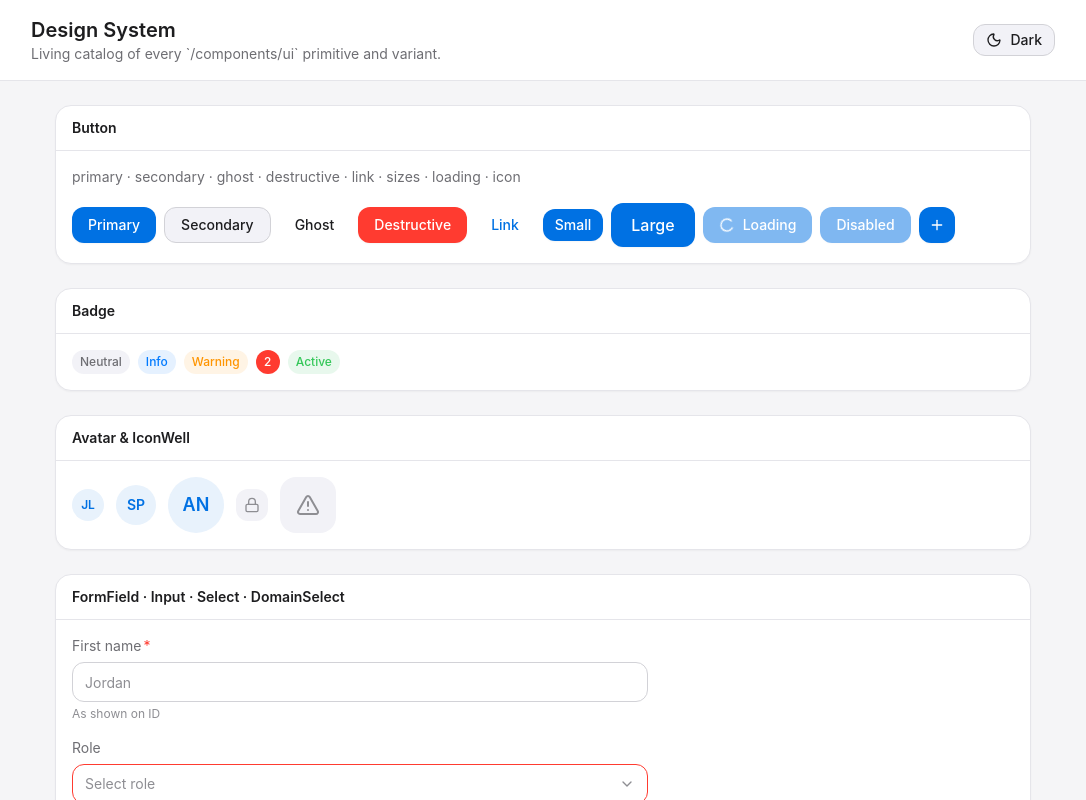
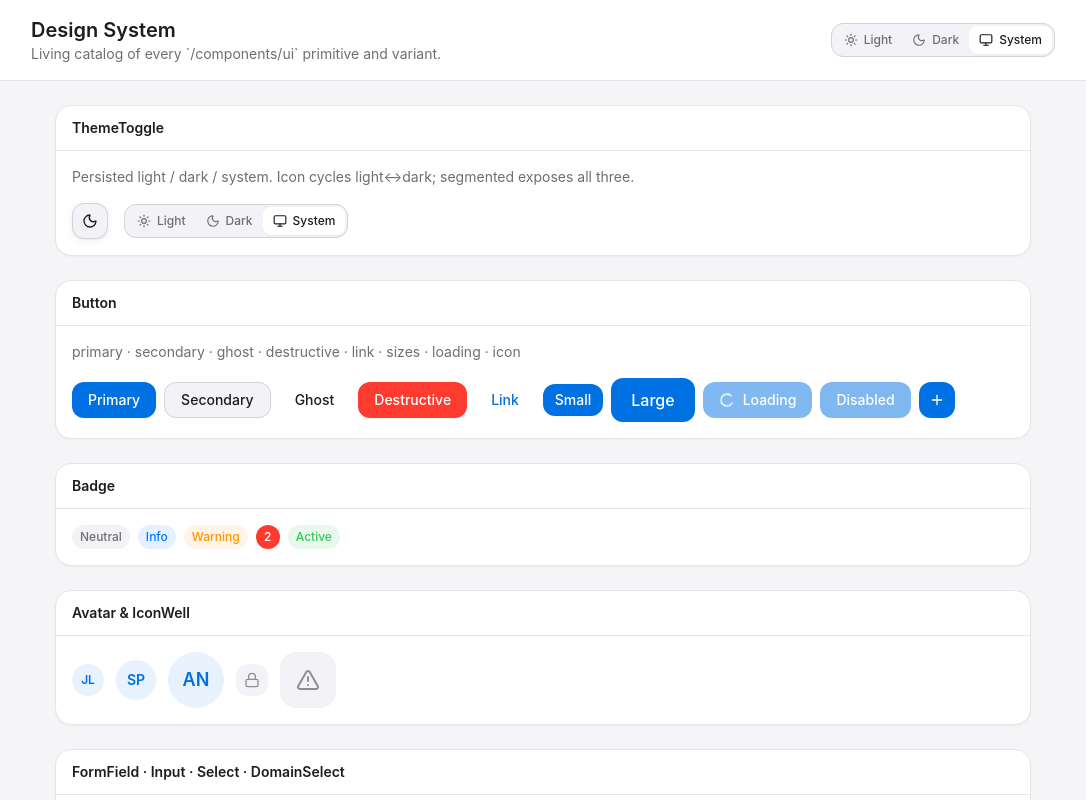
Before and after one commit to sagar290/abm-ui-components, a Next.js app: page /design-system in a window 1280 px wide. Shown: the top 800 px of the page, without its empty margins (97-1183 px from the left). Built offline with nearby package versions, Linux system fonts and the light colour scheme.

Commit message:
Implement dark mode theme toggle with persistent storage and smooth transitions. Update README to reflect new dark mode functionality. Refactor layout to include ThemeProvider and integrate ThemeToggle component across the app. Enhance global styles for better theme management.

```diff
--- a/app/design-system/page.tsx
+++ b/app/design-system/page.tsx
@@ -7,9 +7,7 @@ import {
   Copy,
   Eraser,
   Lock,
-  Moon,
   Plus,
-  Sun,
 } from "lucide-react";
 import {
   Avatar,
@@ -34,6 +32,7 @@ import {
   StatusItem,
   Tabs,
   TabPanel,
+  ThemeToggle,
   ToolbarAction,
   useToast,
 } from "@/components/ui";
@@ -66,11 +65,6 @@ export default function DesignSystemPage() {
   const [domain, setDomain] = React.useState("managed.acme.com");
   const [cardA, setCardA] = React.useState(true);
   const [cardB, setCardB] = React.useState(false);
-  const [dark, setDark] = React.useState(false);
-
-  React.useEffect(() => {
-    document.documentElement.classList.toggle("dark", dark);
-  }, [dark]);
 
   return (
     <div className="min-h-dvh bg-canvas">
@@ -84,20 +78,21 @@ export default function DesignSystemPage() {
               Living catalog of every `/components/ui` primitive and variant.
             </p>
           </div>
-          <Button
-            variant="secondary"
-            size="sm"
-            leftIcon={
-              dark ? <Sun className="h-4 w-4" /> : <Moon className="h-4 w-4" />
-            }
-            onClick={() => setDark((d) => !d)}
-          >
-            {dark ? "Light" : "Dark"}
-          </Button>
+          <ThemeToggle appearance="segmented" />
         </div>
       </header>
 
       <main className="mx-auto flex max-w-5xl flex-col gap-6 p-6">
+        <CatalogSection
+          title="ThemeToggle"
+          description="Persisted light / dark / system. Icon cycles light↔dark; segmented exposes all three."
+        >
+          <div className="flex flex-wrap items-center gap-4">
+            <ThemeToggle />
+            <ThemeToggle appearance="segmented" />
+          </div>
+        </CatalogSection>
+
         <CatalogSection title="Button" description="primary · secondary · ghost · destructive · link · sizes · loading · icon">
           <div className="flex flex-wrap items-center gap-2">
             <Button variant="primary">Primary</Button>
--- a/app/globals.css
+++ b/app/globals.css
@@ -8,6 +8,7 @@
  * Mapped into Tailwind utilities via @theme.
  */
 :root {
+  color-scheme: light;
   --color-canvas: #f5f5f7;
   --color-surface: #ffffff;
   --color-surface-secondary: #f2f2f7;
@@ -52,6 +53,7 @@
 }
 
 .dark {
+  color-scheme: dark;
   --color-canvas: #1c1c1e;
   --color-surface: #2c2c2e;
   --color-surface-secondary: #3a3a3c;
@@ -147,3 +149,33 @@
     @apply outline-none ring-2 ring-ring ring-offset-2 ring-offset-surface;
   }
 }
+
+/*
+ * Smooth theme switching — only while html.theme-transition is set
+ * (toggled from ThemeProvider). Avoids animating first paint / FOUC.
+ */
+html.theme-transition,
+html.theme-transition *,
+html.theme-transition *::before,
+html.theme-transition *::after {
+  transition:
+    background-color 320ms ease,
+    color 320ms ease,
+    border-color 320ms ease,
+    outline-color 320ms ease,
+    fill 320ms ease,
+    stroke 320ms ease,
+    box-shadow 320ms ease,
+    caret-color 320ms ease,
+    accent-color 320ms ease !important;
+  transition-delay: 0s !important;
+}
+
+@media (prefers-reduced-motion: reduce) {
+  html.theme-transition,
+  html.theme-transition *,
+  html.theme-transition *::before,
+  html.theme-transition *::after {
+    transition: none !important;
+  }
+}
--- a/app/layout.tsx
+++ b/app/layout.tsx
@@ -1,5 +1,6 @@
 import type { Metadata } from "next";
 import { ConsoleProvider } from "@/lib/console-store";
+import { ThemeProvider, themeBootstrapScript } from "@/lib/theme";
 import { ToastProvider } from "@/components/ui";
 import "./globals.css";
 
@@ -16,10 +17,17 @@ export default function RootLayout({
 }>) {
   return (
     <html lang="en" className="h-full" suppressHydrationWarning>
-      <body className="min-h-full font-sans antialiased">
-        <ConsoleProvider>
-          <ToastProvider>{children}</ToastProvider>
-        </ConsoleProvider>
+      <head>
+        <script
+          dangerouslySetInnerHTML={{ __html: themeBootstrapScript }}
+        />
+      </head>
+      <body className="min-h-full bg-canvas font-sans text-foreground antialiased">
+        <ThemeProvider>
+          <ConsoleProvider>
+            <ToastProvider>{children}</ToastProvider>
+          </ConsoleProvider>
+        </ThemeProvider>
       </body>
     </html>
   );
--- a/components/ui/app-shell.tsx
+++ b/components/ui/app-shell.tsx
@@ -2,11 +2,12 @@
 
 import * as React from "react";
 import { usePathname } from "next/navigation";
-import { ArrowLeft, Menu, Moon, Sun, X } from "lucide-react";
+import { ArrowLeft, Menu, X } from "lucide-react";
 import { cn } from "@/lib/utils";
 import { Button } from "./button";
 import { Overlay } from "./overlay";
 import { Sidebar } from "./sidebar";
+import { ThemeToggle } from "./theme-toggle";
 import type { ChecklistItem, NavItem, Organization } from "@/types";
 
 export interface AppShellProps {
@@ -41,15 +42,7 @@ export function AppShell({
 }: AppShellProps) {
   const pathname = usePathname();
   const [navOpen, setNavOpen] = React.useState(false);
-  const [dark, setDark] = React.useState(false);
 
-  React.useEffect(() => {
-    const root = document.documentElement;
-    if (dark) root.classList.add("dark");
-    else root.classList.remove("dark");
-  }, [dark]);
-
-  // Mobile pane: nav | list | detail
   const mobilePane: "nav" | "list" | "detail" = navOpen
     ? "nav"
     : detailOpen
@@ -58,7 +51,6 @@ export function AppShell({
 
   return (
     <div className={cn("flex h-dvh w-full overflow-hidden bg-canvas", className)}>
-      {/* Desktop sidebar */}
       <div className="hidden w-60 shrink-0 lg:block">
         <Sidebar
           items={navItems}
@@ -71,7 +63,6 @@ export function AppShell({
         />
       </div>
 
-      {/* Mobile nav drawer */}
       {navOpen && (
         <div className="fixed inset-0 z-40 lg:hidden">
           <Overlay onClose={() => setNavOpen(false)} label="Close navigation" />
@@ -112,15 +103,7 @@ export function AppShell({
             />
           )}
           <p className="flex-1 truncate text-sm font-semibold">{mobileTitle}</p>
-          <Button
-            variant="ghost"
-            size="icon-sm"
-            aria-label={dark ? "Switch to light mode" : "Switch to dark mode"}
-            onClick={() => setDark((d) => !d)}
-            leftIcon={
-              dark ? <Sun className="h-4 w-4" /> : <Moon className="h-4 w-4" />
-            }
-          />
+          <ThemeToggle className="h-8 w-8 shadow-none" />
         </header>
 
         <div className="flex min-h-0 flex-1">
@@ -137,7 +120,9 @@ export function AppShell({
           <div
             className={cn(
               "min-w-0 flex-1",
-              listPane && !detailOpen ? "hidden md:flex md:flex-col" : "flex flex-col"
+              listPane && !detailOpen
+                ? "hidden md:flex md:flex-col"
+                : "flex flex-col"
             )}
           >
             {children}
@@ -145,18 +130,8 @@ export function AppShell({
         </div>
       </div>
 
-      {/* Desktop theme toggle */}
       <div className="pointer-events-none fixed bottom-4 right-4 z-30 hidden lg:block">
-        <Button
-          variant="secondary"
-          size="icon"
-          className="pointer-events-auto shadow-md"
-          aria-label={dark ? "Switch to light mode" : "Switch to dark mode"}
-          onClick={() => setDark((d) => !d)}
-          leftIcon={
-            dark ? <Sun className="h-4 w-4" /> : <Moon className="h-4 w-4" />
-          }
-        />
+        <ThemeToggle className="pointer-events-auto" />
       </div>
     </div>
   );
--- a/components/ui/index.ts
+++ b/components/ui/index.ts
@@ -88,6 +88,9 @@ export type { StatusItemProps } from "./status-item";
 export { Tabs, TabPanel } from "./tabs";
 export type { TabsProps, TabItem, TabPanelProps } from "./tabs";
 
+export { ThemeToggle } from "./theme-toggle";
+export type { ThemeToggleProps } from "./theme-toggle";
+
 export { ToastProvider, useToast } from "./toast";
 export type { ToastMessage, ToastVariant } from "./toast";
 
--- /dev/null
+++ b/components/ui/theme-toggle.tsx
@@ -0,0 +1,108 @@
+"use client";
+
+import { Monitor, Moon, Sun } from "lucide-react";
+import { cva, type VariantProps } from "class-variance-authority";
+import { cn } from "@/lib/utils";
+import { useTheme, type Theme } from "@/lib/theme";
+import { Button } from "./button";
+
+const themeToggleVariants = cva("", {
+  variants: {
+    appearance: {
+      /** Single button that cycles light ↔ dark */
+      icon: "",
+      /** Segmented light / dark / system control */
+      segmented: "",
+    },
+  },
+  defaultVariants: {
+    appearance: "icon",
+  },
+});
+
+export interface ThemeToggleProps
+  extends VariantProps<typeof themeToggleVariants> {
+  className?: string;
+}
+
+const cycle: Theme[] = ["light", "dark", "system"];
+
+export function ThemeToggle({
+  appearance = "icon",
+  className,
+}: ThemeToggleProps) {
+  const { theme, resolvedTheme, setTheme, toggleTheme } = useTheme();
+
+  if (appearance === "segmented") {
+    return (
+      <div
+        role="group"
+        aria-label="Color theme"
+        className={cn(
+          "inline-flex rounded-lg border border-border bg-surface-secondary p-0.5",
+          themeToggleVariants({ appearance }),
+          className
+        )}
+      >
+        {(
+          [
+            { value: "light" as const, label: "Light", icon: Sun },
+            { value: "dark" as const, label: "Dark", icon: Moon },
+            { value: "system" as const, label: "System", icon: Monitor },
+          ] as const
+        ).map(({ value, label, icon: Icon }) => (
+          <Button
+            key={value}
+            type="button"
+            variant="ghost"
+            size="sm"
+            aria-pressed={theme === value}
+            aria-label={label}
+            onClick={() => setTheme(value)}
+            className={cn(
+              "h-7 gap-1.5 rounded-md px-2.5 text-xs",
+              theme === value
+                ? "bg-surface text-foreground shadow-sm"
+                : "text-foreground-secondary"
+            )}
+            leftIcon={<Icon className="h-3.5 w-3.5" />}
+          >
+            <span className="hidden sm:inline">{label}</span>
+          </Button>
+        ))}
+      </div>
+    );
+  }
+
+  const nextLabel =
+    resolvedTheme === "dark" ? "Switch to light mode" : "Switch to dark mode";
+
+  return (
+    <Button
+      type="button"
+      variant="secondary"
+      size="icon"
+      aria-label={nextLabel}
+      title={nextLabel}
+      onClick={toggleTheme}
+      onContextMenu={(e) => {
+        // Right-click cycles light → dark → system
+        e.preventDefault();
+        const idx = cycle.indexOf(theme);
+        setTheme(cycle[(idx + 1) % cycle.length]);
+      }}
+      className={cn(
+        "shadow-md",
+        themeToggleVariants({ appearance }),
+        className
+      )}
+      leftIcon={
+        resolvedTheme === "dark" ? (
+          <Sun className="h-4 w-4" />
+        ) : (
+          <Moon className="h-4 w-4" />
+        )
+      }
+    />
+  );
+}
--- /dev/null
+++ b/lib/theme.tsx
@@ -0,0 +1,132 @@
+"use client";
+
+import * as React from "react";
+
+export type Theme = "light" | "dark" | "system";
+export type ResolvedTheme = "light" | "dark";
+
+const STORAGE_KEY = "abm-theme";
+
+interface ThemeContextValue {
+  theme: Theme;
+  resolvedTheme: ResolvedTheme;
+  setTheme: (theme: Theme) => void;
+  toggleTheme: () => void;
+}
+
+const ThemeContext = React.createContext<ThemeContextValue | null>(null);
+
+function getSystemTheme(): ResolvedTheme {
+  if (typeof window === "undefined") return "light";
+  return window.matchMedia("(prefers-color-scheme: dark)").matches
+    ? "dark"
+    : "light";
+}
+
+function resolveTheme(theme: Theme): ResolvedTheme {
+  return theme === "system" ? getSystemTheme() : theme;
+}
+
+const TRANSITION_MS = 320;
+let transitionTimer: ReturnType<typeof setTimeout> | undefined;
+
+function prefersReducedMotion() {
+  return window.matchMedia("(prefers-reduced-motion: reduce)").matches;
+}
+
+/** Enable color transitions only for user-initiated switches (not first paint). */
+function withThemeTransition(apply: () => void) {
+  const root = document.documentElement;
+  if (prefersReducedMotion()) {
+    apply();
+    return;
+  }
+
+  root.classList.add("theme-transition");
+  // Double-rAF so the browser applies the transition class before token swap.
+  requestAnimationFrame(() => {
+    requestAnimationFrame(() => {
+      apply();
+      window.clearTimeout(transitionTimer);
+      transitionTimer = window.setTimeout(() => {
+        root.classList.remove("theme-transition");
+      }, TRANSITION_MS);
+    });
+  });
+}
+
+function applyTheme(resolved: ResolvedTheme, { animate = false } = {}) {
+  const run = () => {
+    const root = document.documentElement;
+    root.classList.toggle("dark", resolved === "dark");
+    root.style.colorScheme = resolved;
+  };
+
+  if (animate) withThemeTransition(run);
+  else run();
+}
+
+/** Inline bootstrap — run before paint to avoid a light flash. */
+export const themeBootstrapScript = `(function(){try{var k=${JSON.stringify(STORAGE_KEY)};var t=localStorage.getItem(k)||"system";var d=window.matchMedia("(prefers-color-scheme: dark)").matches;var r=t==="dark"||(t!=="light"&&d);var e=document.documentElement;e.classList.toggle("dark",r);e.style.colorScheme=r?"dark":"light";}catch(e){}})();`;
+
+export function ThemeProvider({ children }: { children: React.ReactNode }) {
+  const [theme, setThemeState] = React.useState<Theme>("system");
+  const [resolvedTheme, setResolvedTheme] =
+    React.useState<ResolvedTheme>("light");
+  const [ready, setReady] = React.useState(false);
+
+  React.useEffect(() => {
+    const stored = localStorage.getItem(STORAGE_KEY) as Theme | null;
+    const next: Theme =
+      stored === "light" || stored === "dark" || stored === "system"
+        ? stored
+        : "system";
+    const resolved = resolveTheme(next);
+    setThemeState(next);
+    setResolvedTheme(resolved);
+    applyTheme(resolved);
+    setReady(true);
+  }, []);
+
+  React.useEffect(() => {
+    if (!ready) return;
+    const media = window.matchMedia("(prefers-color-scheme: dark)");
+    const onChange = () => {
+      if (theme !== "system") return;
+      const resolved = getSystemTheme();
+      setResolvedTheme(resolved);
+      applyTheme(resolved, { animate: true });
+    };
+    media.addEventListener("change", onChange);
+    return () => media.removeEventListener("change", onChange);
+  }, [theme, ready]);
+
+  const setTheme = React.useCallback((next: Theme) => {
+    localStorage.setItem(STORAGE_KEY, next);
+    const resolved = resolveTheme(next);
+    setThemeState(next);
+    setResolvedTheme(resolved);
+    applyTheme(resolved, { animate: true });
+  }, []);
+
+  const toggleTheme = React.useCallback(() => {
+    setTheme(resolvedTheme === "dark" ? "light" : "dark");
+  }, [resolvedTheme, setTheme]);
+
+  const value = React.useMemo(
+    () => ({ theme, resolvedTheme, setTheme, toggleTheme }),
+    [theme, resolvedTheme, setTheme, toggleTheme]
+  );
+
+  return (
+    <ThemeContext.Provider value={value}>{children}</ThemeContext.Provider>
+  );
+}
+
+export function useTheme() {
+  const ctx = React.useContext(ThemeContext);
+  if (!ctx) {
+    throw new Error("useTheme must be used within ThemeProvider");
+  }
+  return ctx;
+}
```
Also changed, not shown: 1 other file (tests, documents, lock files or other folders).
